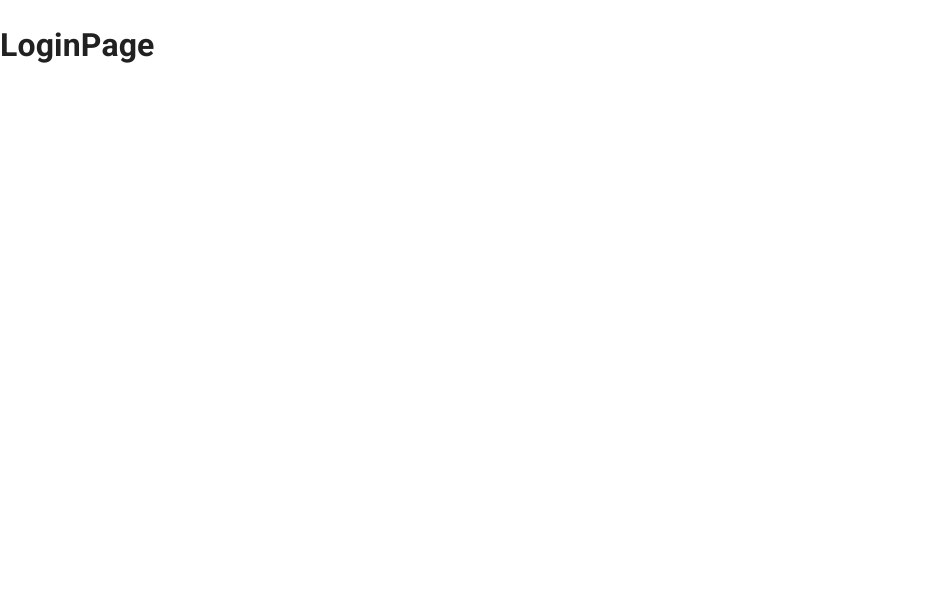
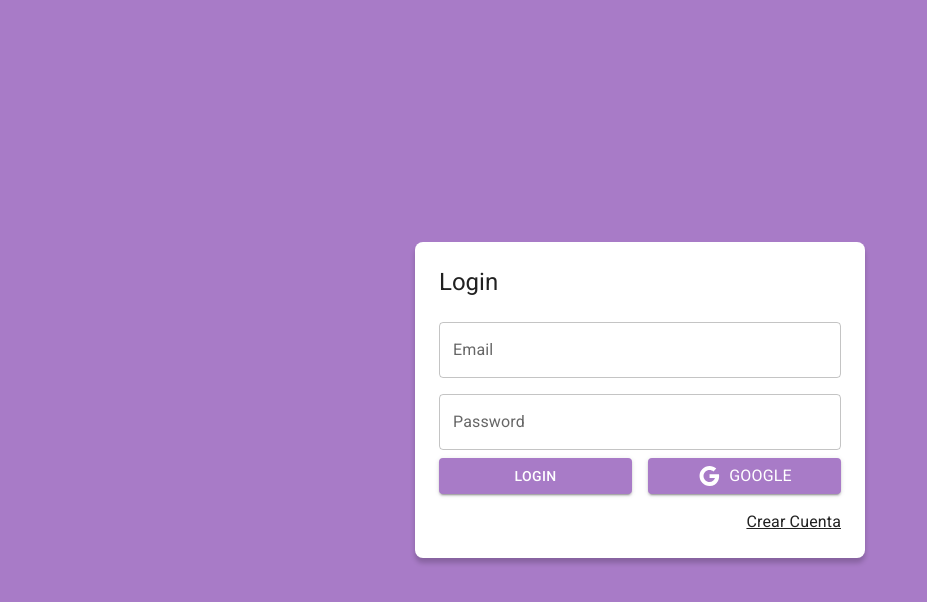
Before and after one commit to ValenciaTatiana/YourJournal, a React (Vite) app: page /auth/login in a window 1280 px wide. Shown: the top 602 px of the page, without its empty margins (0-927 px from the left). Built offline with nearby package versions, Linux system fonts and the light colour scheme.

Commit message:
Trabjando con los temas y con las paginas de login y register

```diff
--- /dev/null
+++ b/src/auth/layout/AuthLayout.jsx
@@ -0,0 +1,17 @@
+import { Typography } from '@mui/material';
+import Grid from '@mui/material/Grid';
+
+export const AuthLayout = ({ children, title }) => {
+    return (
+        <Grid container spacing={ 0 } direction="column" alignItems="center" justifyContent="center" sx={{ minHeight: '100vh', backgroundColor: 'primary.main', padding: 4 }}>
+
+            <Grid className="box-shadow" size={{ xs: 10, sm: 6, md: 3 }} sx={{  width: {sm: 450}, backgroundColor: 'white', padding: 3, borderRadius: 2 }}>
+                <Typography variant="h5" sx={{ mb: 1 }}>{title}</Typography>
+
+                {children}
+
+            </Grid>
+
+        </Grid>
+    )
+}
--- a/src/auth/pages/LoginPage.jsx
+++ b/src/auth/pages/LoginPage.jsx
@@ -1,7 +1,48 @@
+import { Link as RouterLink } from 'react-router-dom';
+import { Typography, TextField, Button, Link } from '@mui/material';
+import { Google } from '@mui/icons-material';
+import Grid from '@mui/material/Grid';
+
+import { AuthLayout } from '../layout/AuthLayout';
+
 export const LoginPage = () => {
   return (
     <>
-        <h1>LoginPage</h1>
+      <AuthLayout title="Login">
+
+        <form>
+          <Grid container>
+            <Grid size={{ xs: 12 }} sx={{ mt: 2 }}>
+              <TextField label="Email" type="email" placeholder="Correo@correo.com" fullWidth autoComplete="email" />
+            </Grid>
+          </Grid>
+
+          <Grid size={{ xs: 12 }} sx={{ mt: 2 }}>
+            <TextField label="Password" type="password" placeholder="Password" fullWidth autoComplete="current-password" />
+          </Grid>
+
+          <Grid container spacing={2} sx={{ mb: 2, mt: 1 }}>
+            <Grid size={{ xs: 12, sm: 6 }}>
+              <Button variant='contained' fullWidth>
+                Login
+              </Button>
+            </Grid>
+
+            <Grid size={{ xs: 12, sm: 6 }}>
+              <Button variant='contained' fullWidth>
+                <Google />
+                <Typography sx={{ ml: 1 }}>Google</Typography>
+              </Button>
+            </Grid>
+          </Grid>
+
+          <Grid container direction="row" justifyContent="end">
+            <Link component={RouterLink} color="inherit" to="/auth/register">Crear Cuenta</Link>
+          </Grid>
+
+        </form>
+
+      </AuthLayout>
     </>
   )
 }
--- a/src/auth/pages/RegisterPage.jsx
+++ b/src/auth/pages/RegisterPage.jsx
@@ -1,7 +1,49 @@
+import { Link as RouterLink } from 'react-router-dom';
+import { Typography, TextField, Button, Link } from '@mui/material';
+import Grid from '@mui/material/Grid';
+
+import { AuthLayout } from '../layout/AuthLayout';
+
 export const RegisterPage = () => {
     return (
         <>
-            <h1>RegisterPage</h1>
+            <AuthLayout title="Crear Cuenta">
+
+                <form>
+                    <Grid container>
+
+                        <Grid size={{ xs: 12 }} sx={{ mt: 2 }}>
+                            <TextField label="Nombre" type="text" placeholder="Nombre" fullWidth autoComplete="nombre" />
+                        </Grid>
+
+                        <Grid size={{ xs: 12 }} sx={{ mt: 2 }}>
+                            <TextField label="Email" type="email" placeholder="Correo@correo.com" fullWidth autoComplete="email" />
+                        </Grid>
+
+                    </Grid>
+
+                    <Grid size={{ xs: 12 }} sx={{ mt: 2 }}>
+                        <TextField label="Password" type="password" placeholder="Password" fullWidth autoComplete="current-password" />
+                    </Grid>
+
+                    <Grid container spacing={2} sx={{ mb: 2, mt: 1 }}>
+
+                        <Grid size={{ xs: 12 }}>
+                            <Button variant='contained' fullWidth>
+                                Crear Cuenta
+                            </Button>
+                        </Grid>
+
+                    </Grid>
+
+                    <Grid container direction="row" justifyContent="end">
+                        <Typography sx={{ mr: 1 }}>¿Ya tienes cuenta?</Typography>
+                        <Link component={RouterLink} color="inherit" to="/auth/login">Ingresar</Link>
+                    </Grid>
+
+                </form>
+
+            </AuthLayout>
         </>
     )
 }
--- a/src/styles.css
+++ b/src/styles.css
@@ -0,0 +1,3 @@
+.box-shadow {
+  box-shadow: 0 5px 5px rgba(0, 0, 0, 0.2);
+}
--- a/src/theme/lilaTheme.js
+++ b/src/theme/lilaTheme.js
@@ -4,10 +4,10 @@ import { red } from '@mui/material/colors';
 export const lilaTheme = createTheme({
     palette: {
         primary: {
-            main: '#d64bff',
+            main: '#a87bc7',
         },
         secondary: {
-            main: '#e488ff', // Pink
+            main: '#f1d7ff', // Pink
         },
         error: {
             main: red.A400, // Red
```
